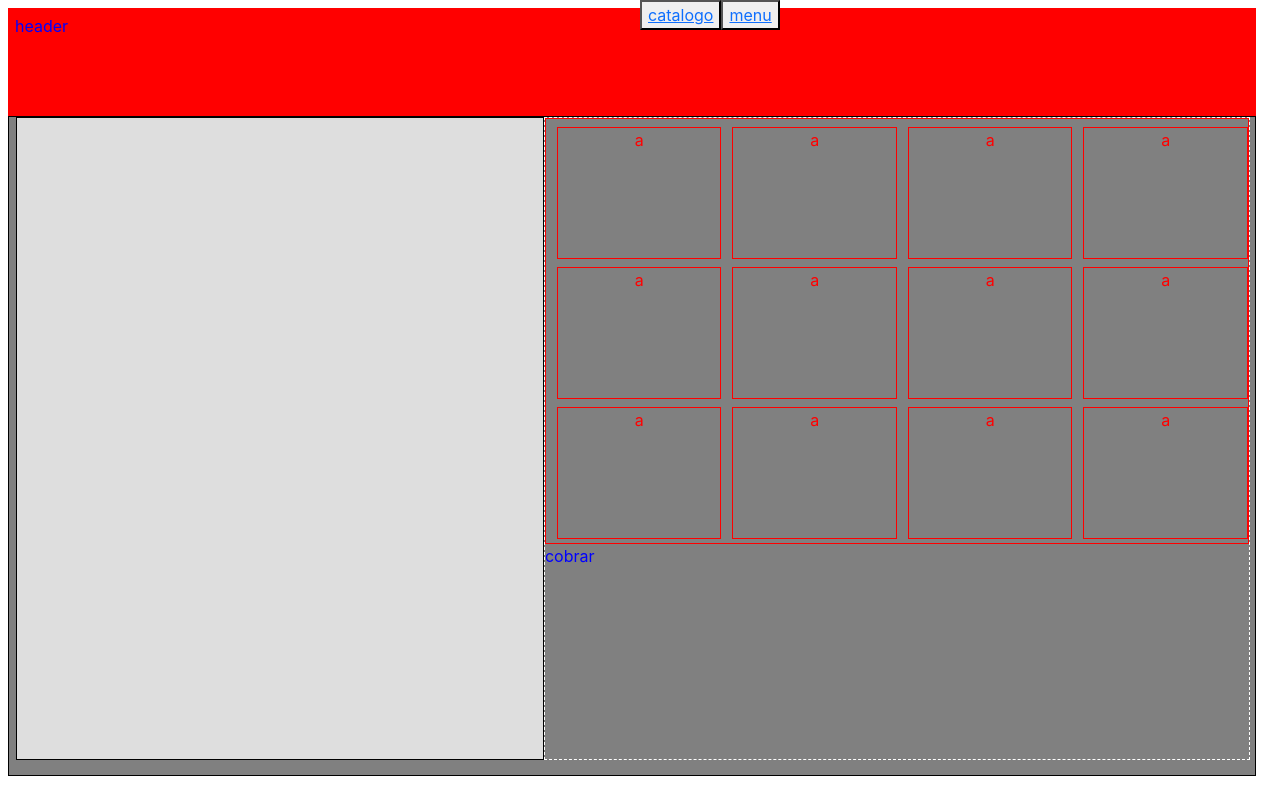
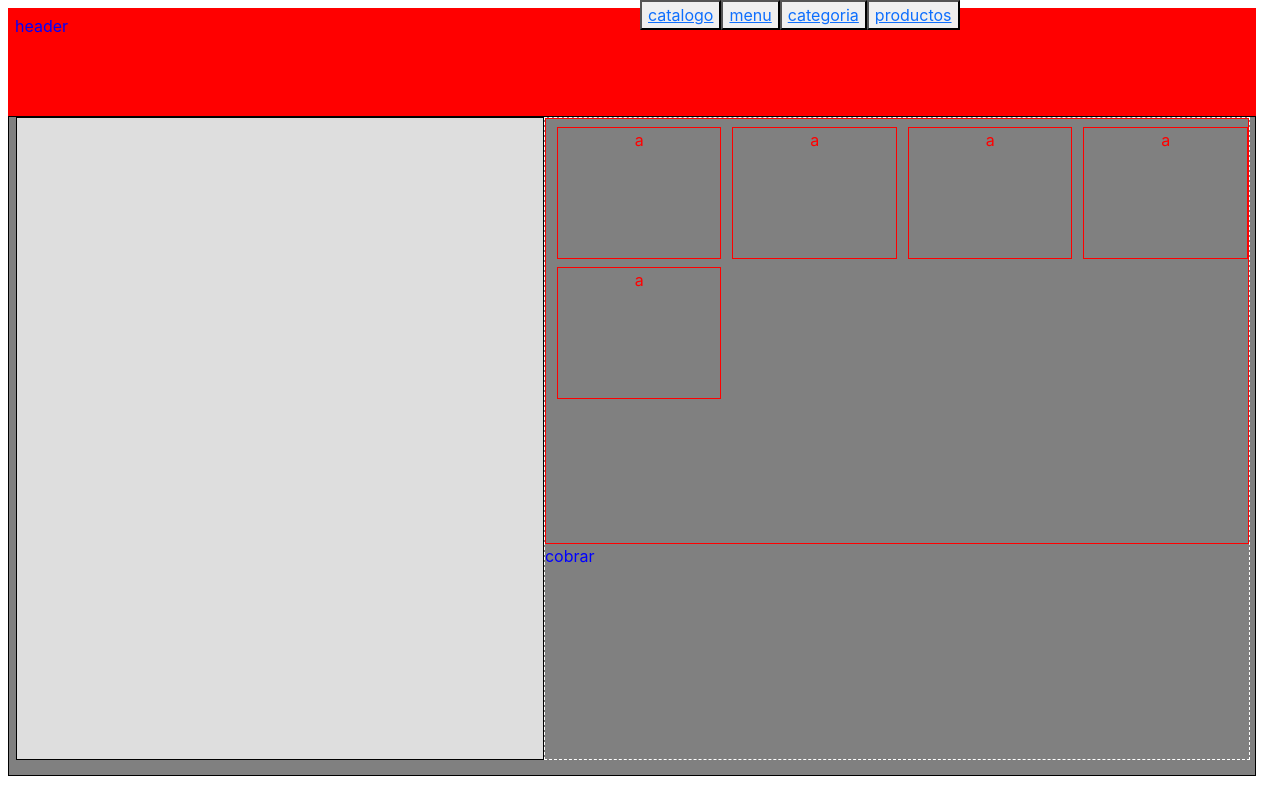
Before and after one commit to SergiAndreaUwU/Roch, a React (Create React App) app: page /menu/categoria in a window 1280 px wide. Built offline with nearby package versions, Linux system fonts and the light colour scheme.

Commit message:
added routing between categories and products at Menu

```diff
--- a/src/components/Menu/Right/buttonList.jsx
+++ b/src/components/Menu/Right/buttonList.jsx
@@ -1,9 +1,14 @@
-import React from 'react'
+import React from "react";
+import styles from "../menu.module.sass";
 
-const ButtonList = () => {
+const ButtonList = ({ data }) => {
   return (
-    <div>ButtonList</div>
-  )
-}
+    <div className={styles.buttonsContainer}>
+      {data.map((el) => (
+        <div className={styles.button}>a</div>
+      ))}
+    </div>
+  );
+};
 
-export default ButtonList
+export default ButtonList;
--- a/src/components/Menu/Right/right.jsx
+++ b/src/components/Menu/Right/right.jsx
@@ -1,15 +1,13 @@
 import React from "react";
 import styles from "../menu.module.sass";
+import { Outlet } from "react-router-dom";
 
 const Right = () => {
   return (
     <div className={styles.right}>
-      <div className={styles.buttonsContainer} >
-        {[1,2,3,4,5,6,7,8,9,10,11,12,13].map(el=><div className={styles.button}>a</div>)}
-      </div>
-      <div>
-        cobrar
-      </div>
+      <Outlet />
+
+      <div>cobrar</div>
     </div>
   );
 };
--- a/src/components/Menu/menu.module.sass
+++ b/src/components/Menu/menu.module.sass
@@ -1,7 +1,6 @@
 $flexBasisLeft: 42.78%
 $marginLeftButton: 11px
 $marginTopButton: 8px
-
 
 .menu
     width: 100%
@@ -33,6 +32,7 @@ $marginTopButton: 8px
         display: flex
         flex-direction: row
         flex-wrap: wrap
+        align-content: flex-start
 
         overflow-y: scroll
         .button
--- a/src/components/home.jsx
+++ b/src/components/home.jsx
@@ -17,16 +17,21 @@ const Home = () => {
         <button>
           <Link to="/menu">menu</Link>
         </button>
+        <button>
+          <Link to="/menu/categoria">categoria</Link>
+        </button>
+        <button>
+          <Link to="/menu/productos">productos</Link>
+        </button>
       </div>
 
       <Routes>
         <Route path="catalogo" element={<Catalogo />} />
         <Route path="menu" element={<Menu />}>
-          <Route path="categoria" element={<ButtonList/>} />
-          <Route path="productos" element={<ButtonList/>} />
+          <Route path="categoria" element={<ButtonList data={[1,2,3,4,5]} />} />
+          <Route path="productos" element={<ButtonList data={[1,2,3,4,5,6,7,8,9,10,11,12,13]}/>} />
         </Route>
         <Route path="*" element={<Catalogo />} />
-
       </Routes>
     </div>
   );
```
